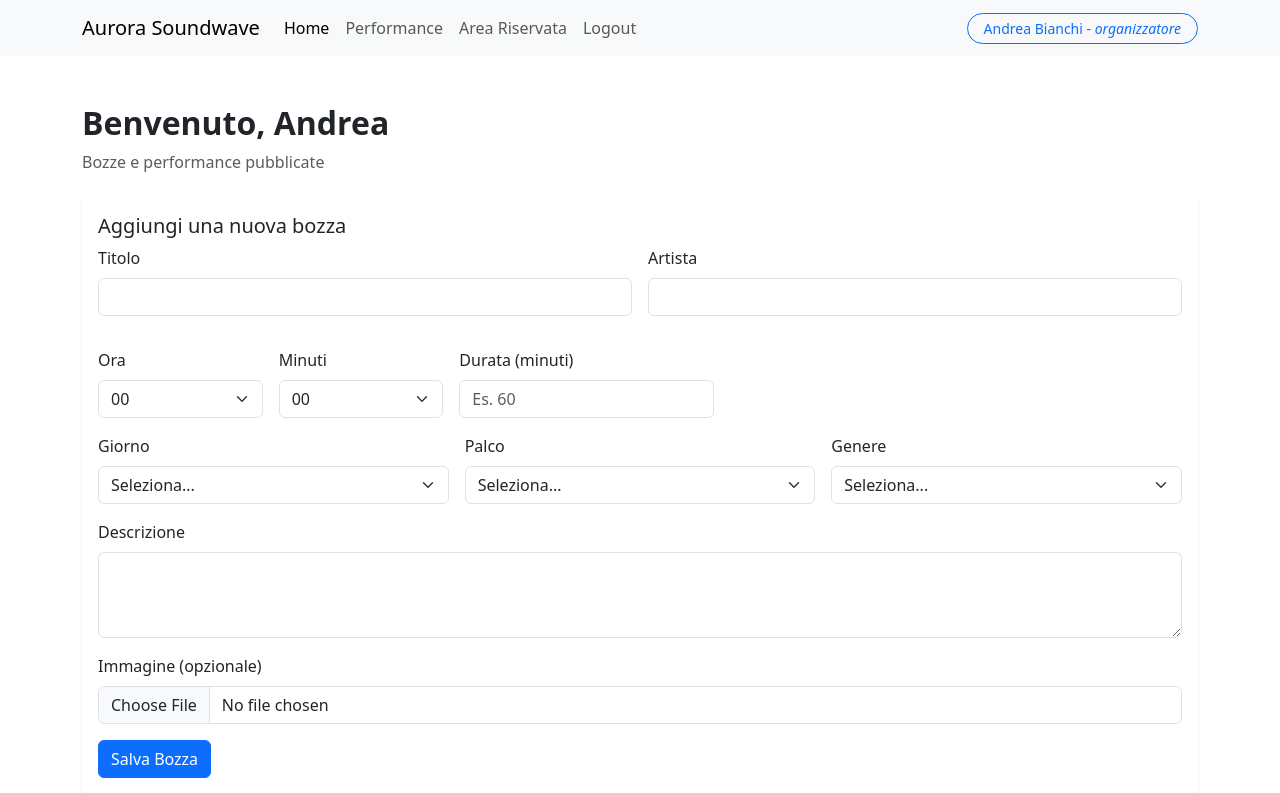
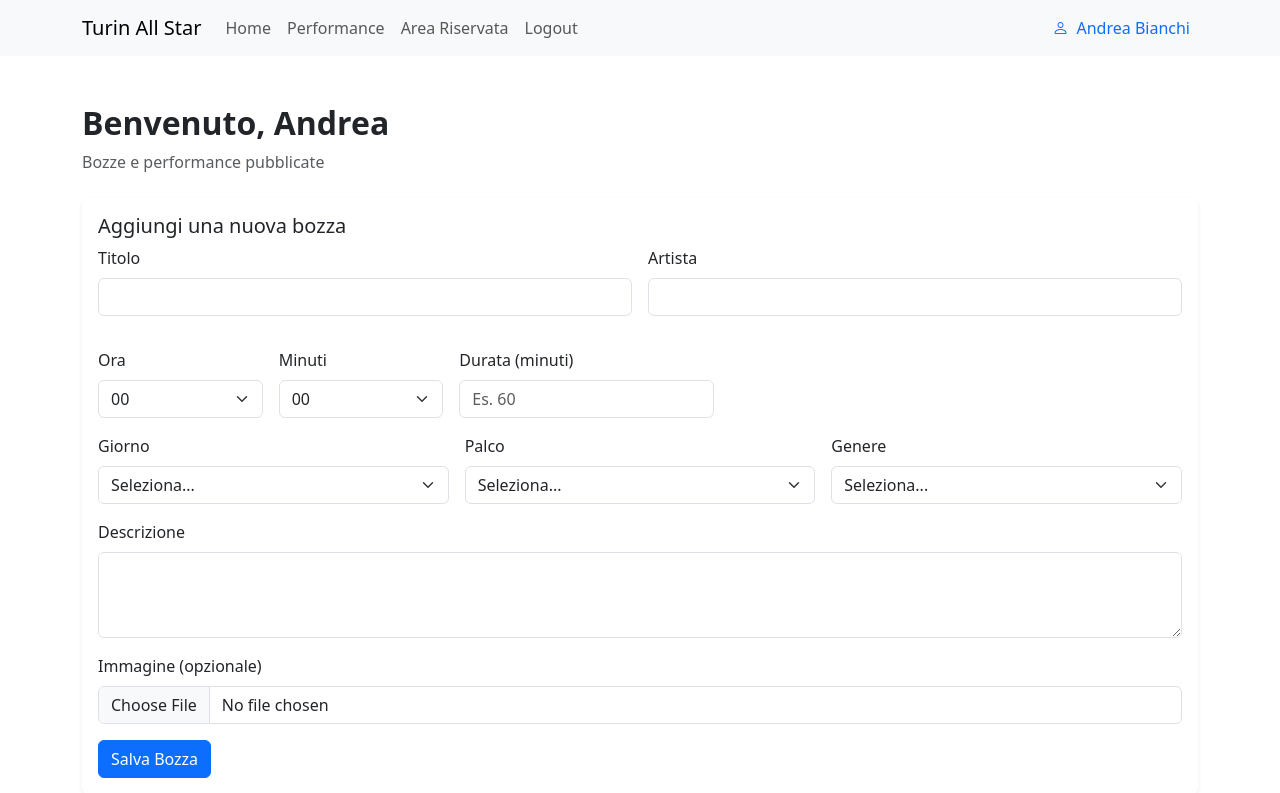
Before and after one commit to biancodavide3/festival, a Flask app: page /reserved in a window 1280 px wide. Shown: the top 793 px of the page. Run offline with Flask 3, Linux system fonts and the light colour scheme; a user stored in the database is signed in; data comes from the database, SQL or seed files in the repository.

Commit message:
fix navbar

```diff
--- a/src/templates/components/navbar.html
+++ b/src/templates/components/navbar.html
@@ -1,7 +1,7 @@
 <nav class="navbar navbar-expand-lg bg-body-tertiary sticky-top">
   <div class="container">
     <a class="navbar-brand" href="{{ url_for('public.home') }}"
-      >Aurora Soundwave</a
+      >Turin All Star</a
     >
     <button
       class="navbar-toggler"
@@ -19,7 +19,7 @@
       <ul class="navbar-nav me-auto mb-2 mb-lg-0">
         <li class="nav-item">
           <a
-            class="nav-link active"
+            class="nav-link"
             aria-current="page"
             href="{{ url_for('public.home') }}"
             >Home</a
@@ -31,7 +31,9 @@
           >
         </li>
         <li class="nav-item">
-          <a class="nav-link" href="{{ url_for('private.reserved')}}">Area Riservata</a>
+          <a class="nav-link" href="{{ url_for('private.reserved')}}"
+            >Area Riservata</a
+          >
         </li>
         {% if current_user.is_authenticated %}
         <li class="nav-item">
@@ -47,15 +49,15 @@
         {% endif %}
       </ul>
       {% if current_user.is_authenticated %}
+      <a class="text-decoration-none" href="{{ url_for('private.reserved') }}">
       <div class="d-flex align-items-center ms-auto">
-        <a href="">
-          <span class="btn btn-outline-primary btn-sm rounded-pill py-1 px-3">
-            {{ current_user.nome }} {{ current_user.cognome }} -
-            <em>{{ current_user.ruolo }}</em>
-          </span>
-        </a>
+        <div class="text-primary d-flex align-items-center gap-2 px-2">
+          <i class="bi bi-person"></i>
+          <span>{{ current_user.nome }} {{ current_user.cognome }}</span>
+        </div>
       </div>
       {% endif %}
+      </a>
     </div>
   </div>
 </nav>
```
